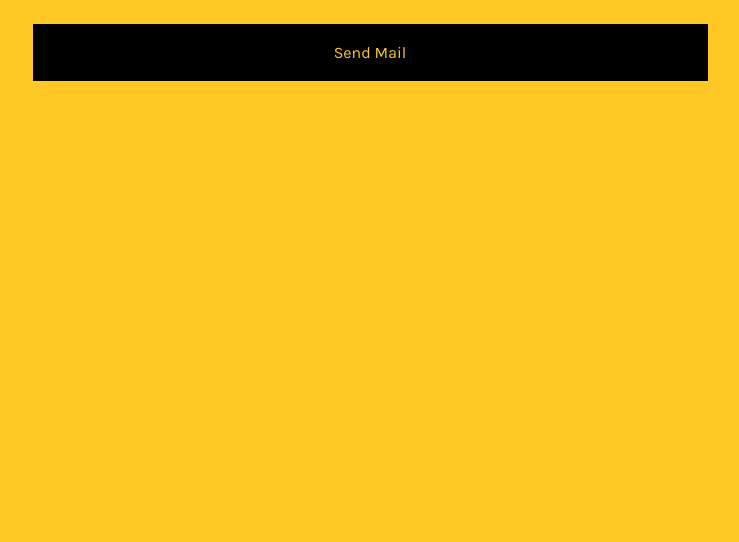
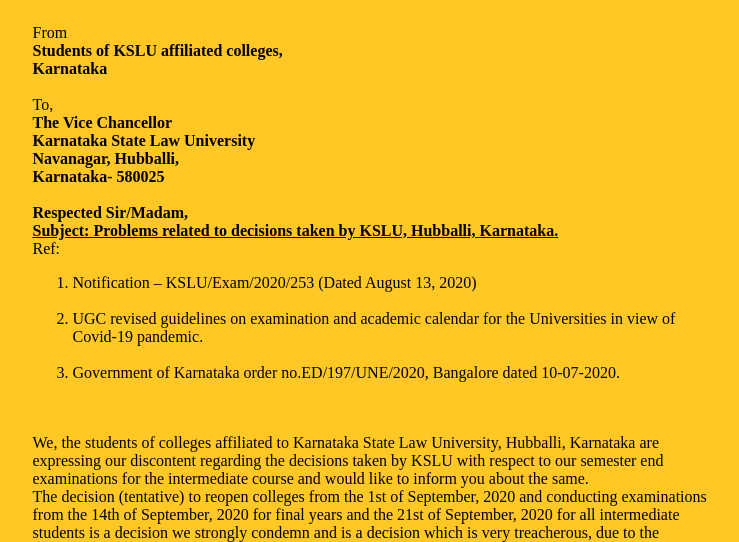
Before and after one commit to Sacchit-Sheth/Sacchit-Sheth.github.io, a plain HTML site: page index.html in a window 1280 px wide. Shown: the part 263-805 px from the top of the page, without its empty margins (270-1009 px from the left). Drawn offline with Linux system fonts and the light colour scheme.

Commit message:
Update index.html

```diff
--- a/index.html
+++ b/index.html
@@ -10,21 +10,24 @@
 
 
     <div id="links">
-	<a class="link" href='mailto:ksludsw@karnataka.gov.in,?bcc=ksluvc@karnataka.gov.in,kslulawschool@gmail.com,lawschool@kslu.ac.in,ksluregistrar@karnataka.gov.in,registrar@kslu.ac.in&subject=Response to Notification- KSLU/Exam/2020/253 &body=<p>From, <br>
-Students of KSLU affiliated colleges,<br>
-Karnataka<br>
+	From<br>
+<b>Students of KSLU affiliated colleges,<br>
+Karnataka</b><br>
+<br>
 To, <br>
-The Vice Chancellor <br>
+<b>The Vice Chancellor <br>
 Karnataka State Law University<br>
 Navanagar, Hubballi,<br>
- Karnataka- 580025<br>
+ Karnataka- 580025</b><br>
 <br>
-Respected Sir/Madam, <br>
-Subject: Problems related to decisions taken by KSLU, Hubballi, Karnataka. <br>
+<b>Respected Sir/Madam,</b> <br>
+<b><u>Subject: Problems related to decisions taken by KSLU, Hubballi, Karnataka.</u></b> <br>
 Ref: <br>
-Notification – KSLU/Exam/2020/253 (Dated August 13, 2020)<br>
-UGC revised guidelines on examination and academic calendar for the Universities in view of Covid-19 pandemic.<br>
-Government of Karnataka order no.ED/197/UNE/2020, Bangalore dated 10-07-2020.<br>
+<ol type = “A”>
+<li>Notification – KSLU/Exam/2020/253 (Dated August 13, 2020)</li><br>
+<li>UGC revised guidelines on examination and academic calendar for the Universities in view of Covid-19 pandemic.</li><br>
+<li>Government of Karnataka order no.ED/197/UNE/2020, Bangalore dated 10-07-2020.</li><br>
+</ol>
 <br>
 We, the students of colleges affiliated to Karnataka State Law University, Hubballi, Karnataka are expressing our discontent regarding the decisions taken by KSLU with respect to our semester end examinations for the intermediate course and would like to inform you about the same. <br>
 The decision (tentative) to reopen colleges from the 1st of September, 2020 and conducting examinations from the 14th of September, 2020 for final years and the 21st of September, 2020 for all intermediate students is a decision we strongly condemn and is a decision which is very treacherous, due to the explicit fact that it is potentially putting the students’, teaching and non-teaching staffs’ life in jeopardy. We would like to state that the COVID-19 cases are increasing in Karnataka at an unprecedented rate and have engulfed every corner of the State and public health experts say the cases would peak during September.<br>
@@ -32,26 +35,32 @@ Writing examinations in this grave situation is very dangerous to students’ an
 The offline student–teacher interactive classes for the current semester started from 11thof February, 2020 and ended on 7th March, 2020 and only 15% to 20% of the curriculum was completed. The remainder of the curriculum was done through online classes which were not accessible to each and every individual enrolled in a KSLU affiliated college, and most students have incurred difficulties in comprehending the classes conducted online.<br>
 Students from across the country come to Bangalore or Karnataka to study law under KSLU. As the dates are announced for the examinations, they need to travel from their hometowns, through means of public transportation (which isn’t safe at this period of time). On arrival to Karnataka, they are required to quarantine themselves in private hotels (hostels and PGs are shut down) which is an economical burden on these students. <br>
 <br>
-Due to the outbreak of COVID-19, we are under lockdown. The Students are facing a plethora of hindrances owing to the Pandemic, some of them are follows −<br>
+<b>Due to the outbreak of COVID-19, we are under lockdown. The Students are facing a plethora of hindrances owing to the Pandemic, some of them are follows −</b><br>
 The online classes which are being conducted are not accessible by everyone due to various deficiencies like lack of stable internet connection, unable to have access to a smartphone or laptop, exorbitant data charges and a significant number of us hail from rural backgrounds, where the network coverage and power supply are unreliable.<br>
 Not every student is the same and it would be difficult for students to grasp every aspect of the syllabus taught online, moreover it is unusual and unconventional for us to be studying analytical subjects through an online platform which were originally intended to be taught in the conventional way, which adds to the encumbrances.<br>
 As many of the students are from far off places ,it becomes very difficult for them to travel, due to this there will be chaos among students and it would be a logistical challenge for the institution to accommodate those who are not residents of the city (Hostels are shut down and many PGs have also been shut down). Coming to Bangalore, they need to quarantine themselves in private hotels which is an economical burden on students.Many students rely on the college library to study, unfortunately, they aren’t possible to access,and are required to get their study materials, which aren’t available in their hometowns.<br>
 The security of the online platform used for conducting these classes are questionable, namely the Zoom application, which as per the guidelines issued by the government must not be used as it could compromise the user’s data. Regardless of such warnings, many lecturers still continue to use it to conduct classes/meetings. Due to the crisis many families are facing economic problems and are struggling to lead their lives. It is pertinently difficult for many of the students to pay their college fees, university fees and their examination fees.<br>
-<br>These are the requirements for KSLU to implement: <br>
-We humbly request KSLU at least 8 weeks of Offline classes before conducting the examinations.<br>
-Please do not conduct examinations until this crisis comes under control.<br>
-Many Universities across the country have adopted a one-time policy in which students of all semester except those in their final year would be promoted based on the performance in the previous semesters. We urge KSLU to adopt the same policy as a one time only scheme (all degree students, professional degree courses like Engineering are already promoted as per GOK order no.ED/197/UNE/2020, Bangalore dated 10-07-2020).<br>
-Issue circulars to colleges to use secured online platforms for online meetings and classes.<br>
-If exams are conducted against students’ will,then please ensure us the following –<br>
-KSLU must ensure the quarantine for students from various states is done at free of cost and done effectively.<br>
-KSLU must assure that it shall pay the medical expenses of the student and student’s family if he/she is infected from the virus due to attending the examination.<br>
-If any deaths occur due to the infection, KSLU should take complete responsibility and compensate the family as KSLU is offering “LIFE OR EXAM” during the crisis.<br>
-Certain percentages of concession must be given to college fees, and all university fees and exam fees must be waived off in view of the bad economic situation.<br>
+<br><b>These are the requirements for KSLU to implement: </b><br>
+<ol type = “1”>
+<li><b>We humbly request</b> KSLU at least 8 weeks of Offline classes before conducting the examinations.</li><br>
+<li><b>Please do not</b> conduct examinations until this crisis comes under control.</li><br>
+<li><b>Many Universities across the country</b> have adopted a one-time policy in which students of all semester except those in their final year would be promoted based on the performance in the previous semesters. We urge KSLU to adopt the same policy as a one time only scheme (all degree students, professional degree courses like Engineering are already promoted as per GOK order no.ED/197/UNE/2020, Bangalore dated 10-07-2020).</li><br>
+<li><b>Issue circulars to colleges</b> to use secured online platforms for online meetings and classes.</li><br>
+<li>If exams are conducted against students’ will,then please ensure us the following –<br>
+            <ol type = “A”>
+<li>KSLU must ensure the quarantine for students from various states is done at free of cost and done effectively.</li><br>
+<li>KSLU must assure that it shall pay the medical expenses of the student and student’s family if he/she is infected from the virus due to attending the examination.</li><br>
+<li>If any deaths occur due to the infection, KSLU should take complete responsibility and compensate the family as KSLU is offering “LIFE OR EXAM” during the crisis.</li>
+</li><br>
+<li><b>Certain percentages of concession</b> must be given to college fees, and all university fees and exam fees must be waived off in view of the bad economic situation.</li><br>
+</ol>
 Hence, we humbly request you to consider the safety as well as physical and mental well-being of the students before any final decision is made and we also believe the decision makers would make a decision that is favourable to all stakeholders.<br>
+<br>
 Yours sincerely,<br>
 Students of KSLU<br>
 affiliated colleges<br>
+<br>
 Date: August 15, 2020<br>
-</p>'>Send Mail</a>
+
 
     </div>
```
